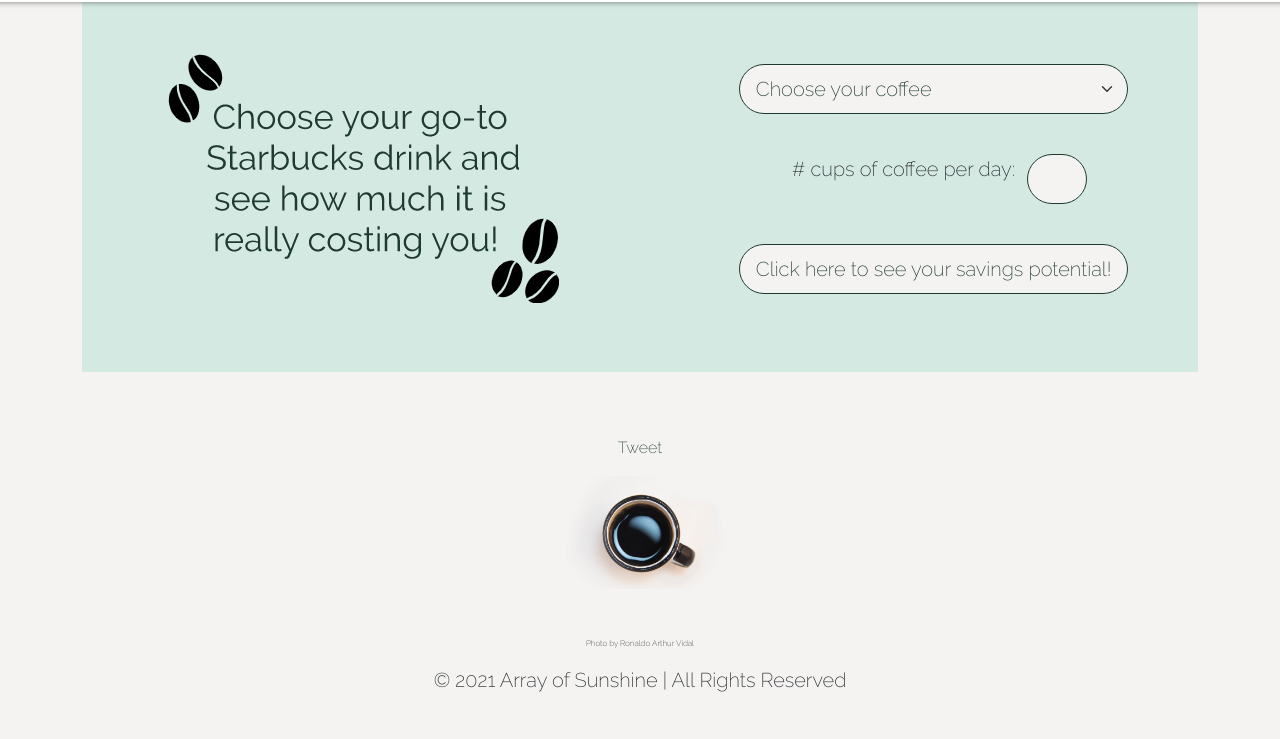
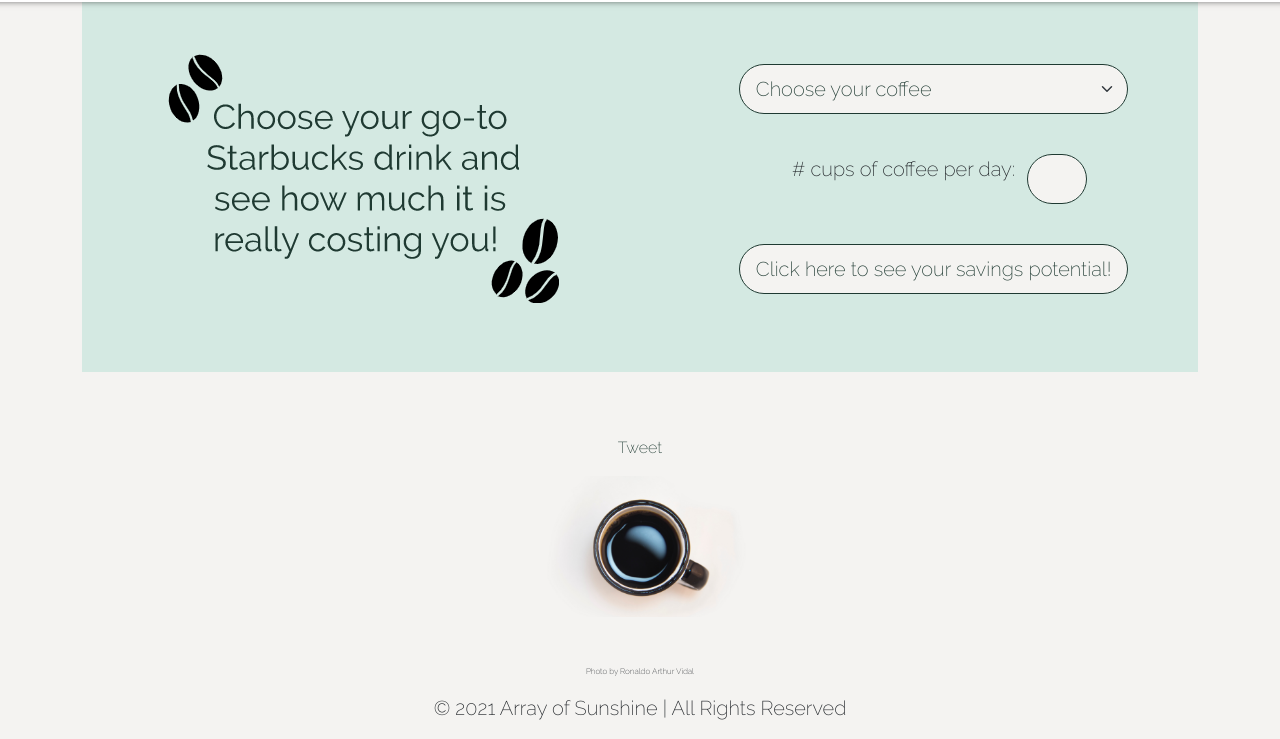
Before and after one commit to francestang221/SaveBucks, a plain HTML site: page index.html in a window 1280 px wide. Shown: the part 94-833 px from the top of the page. Before the commit the page ends 805 px from the top, so only its background shows below. Drawn offline with nearby package versions, Linux system fonts and the light colour scheme; no server answers.

Commit message:
resized footer image

```diff
--- a/style.css
+++ b/style.css
@@ -18,7 +18,7 @@
 }
 
 #coffee-image {
-	max-width: 20%;
+	width: 20em;
 	margin-bottom: 3em;
 	margin-top: 1em;
 	margin-left: auto;
```
